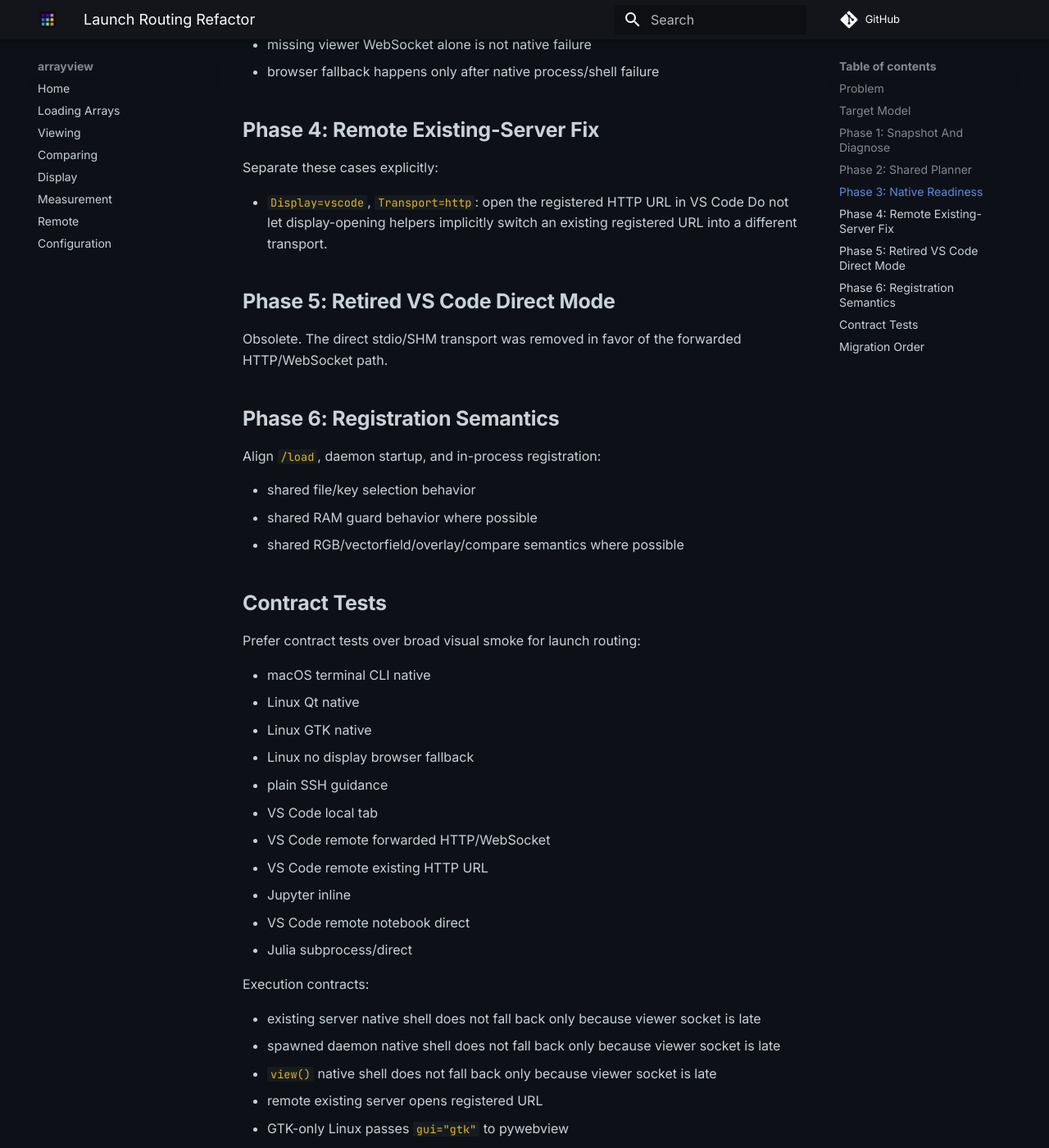
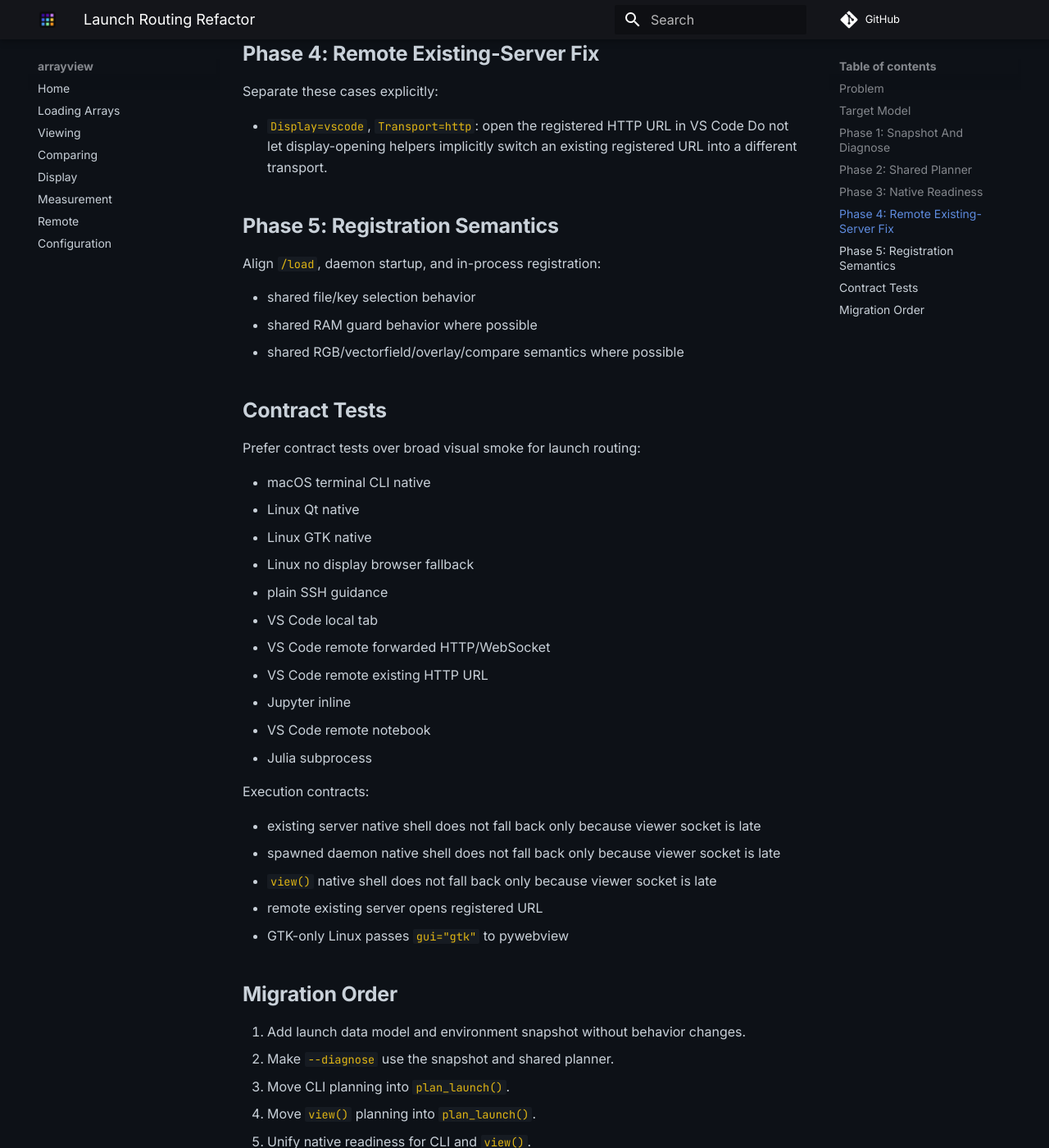
Before and after one commit to oscarvanderheide/arrayview, an MkDocs documentation site: the page built from docs/launch-routing-refactor.md, in a window 1280 px wide and 1400 px high, scrolled down 2542 px. Shown: the whole window at 82% size. Built offline with MkDocs 1.6.1 and Material for MkDocs 9.7.7, drawn with Linux system fonts in a browser that asks for light colours; comment, search, counter and statistics services are not loaded; some of the changed text lies outside the part shown.

Commit message:
refactor(vscode): clarify websocket-only opener path

```diff
--- a/docs/launch-routing-refactor.md
+++ b/docs/launch-routing-refactor.md
@@ -1,8 +1,4 @@
 # Launch Routing Refactor
-
-> Note: this plan predates the WebSocket-only VS Code tunnel refactor. Mentions
-> of stdio/direct webview and SHM describe retired transport work, not current
-> implementation guidance.
 
 ArrayView currently opens displays through several partially overlapping paths:
 CLI, `view()`, Jupyter, Julia, VS Code local, VS Code tunnel, SSH, native
@@ -111,12 +107,7 @@
 Do not let display-opening helpers implicitly switch an existing registered URL
 into a different transport.
 
-## Phase 5: Retired VS Code Direct Mode
-
-Obsolete. The direct stdio/SHM transport was removed in favor of the forwarded
-HTTP/WebSocket path.
-
-## Phase 6: Registration Semantics
+## Phase 5: Registration Semantics
 
 Align `/load`, daemon startup, and in-process registration:
 
@@ -137,8 +128,8 @@
 - VS Code remote forwarded HTTP/WebSocket
 - VS Code remote existing HTTP URL
 - Jupyter inline
-- VS Code remote notebook direct
-- Julia subprocess/direct
+- VS Code remote notebook
+- Julia subprocess
 
 Execution contracts:
 
@@ -155,9 +146,8 @@
 3. Move CLI planning into `plan_launch()`.
 4. Move `view()` planning into `plan_launch()`.
 5. Unify native readiness for CLI and `view()`.
-6. Fix remote existing-server URL/direct ambiguity.
-7. Remove retired stdio/SHM direct mode.
-8. Align `/load`, daemon startup, and in-process registration semantics.
+6. Fix remote existing-server URL ambiguity.
+7. Align `/load`, daemon startup, and in-process registration semantics.
 
 Each step should have focused invocation tests and should avoid unrelated UI or
 rendering changes.
```
Also changed, not shown: .mex/patterns/debug-vscode-extension-python.md (+4 -4 lines), plans/refactoring_plan.md (+3 -0 lines), plans/webview/LOG.md (+4 -0 lines), vscode-extension/AGENTS.md (+1 -1 lines), 7 other files.
